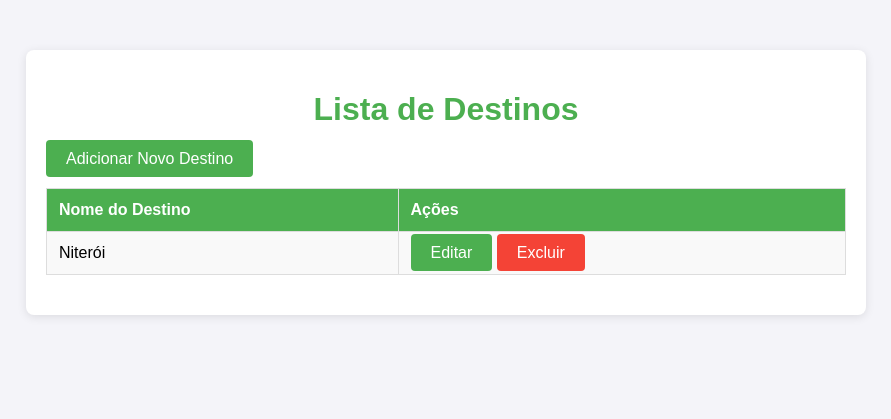
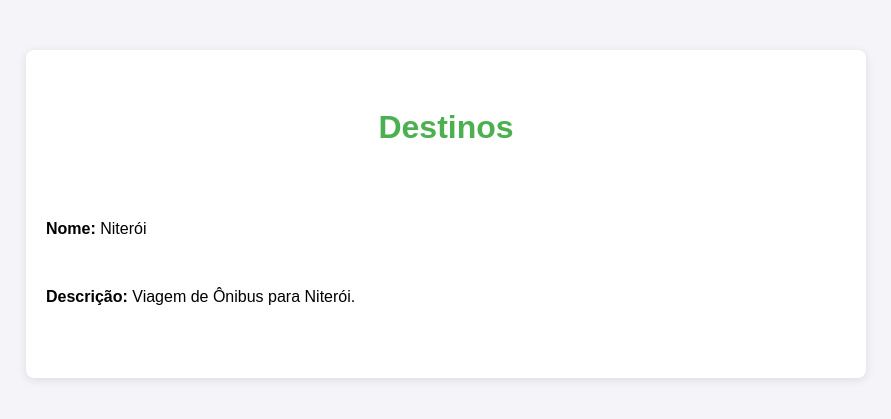
Before and after one commit to LuanRamalho/Python-com-Django-38---roteiros_de_viagem, a Django app: page /roteiros/roteiro/1/destinos/ in a window 1280 px wide. Shown: the top 419 px of the page, without its empty margins (194-1085 px from the left). Run offline with Django 5.2, Linux system fonts and the light colour scheme; data comes from the database, SQL or seed files in the repository.

Commit message:
listar_destinos.html

```diff
--- a/Python com Django 38 - roteiros_de_viagem/roteiros/templates/roteiros/listar_destinos.html
+++ b/Python com Django 38 - roteiros_de_viagem/roteiros/templates/roteiros/listar_destinos.html
@@ -16,6 +16,8 @@
             background-color: #fff;
             border-radius: 8px;
             box-shadow: 0 2px 10px rgba(0, 0, 0, 0.1);
+            word-wrap: break-word;
+            white-space: pre-line;
         }
         h1 {
             text-align: center;
@@ -32,6 +34,8 @@
         th, td {
             padding: 12px;
             text-align: left;
+            word-wrap: break-word;
+            white-space: pre-line;
         }
         th {
             background-color: #4CAF50;
@@ -55,31 +59,13 @@
 </head>
 <body>
     <div class="container">
-        <h1>Lista de Destinos</h1>
-        <a href="{% url 'criar_destino' roteiro.id %}" class="btn">Adicionar Novo Destino</a>
-        <table>
-            <thead>
-                <tr>
-                    <th>Nome do Destino</th>
-                    <th>Ações</th>
-                </tr>
-            </thead>
-            <tbody>
-                {% for destino in destinos %}
-                    <tr>
-                        <td>{{ destino.nome }}</td>
-                        <td>
-                            <a href="{% url 'editar_destino' destino.id %}" class="btn">Editar</a>
-                            <a href="{% url 'excluir_destino' destino.id %}" class="btn" style="background-color: #f44336;">Excluir</a>
-                        </td>
-                    </tr>
-                {% empty %}
-                    <tr>
-                        <td colspan="2" style="text-align: center;">Nenhum destino cadastrado.</td>
-                    </tr>
-                {% endfor %}
-            </tbody>
-        </table>
+        <h1>Destinos</h1>
+        {% for destino in destinos %}
+            <p><strong>Nome:</strong> {{ destino.nome }}</p>
+            <p><strong>Descrição:</strong> {{ destino.descricao }}</p>
+        {% empty %}
+            <p>Nenhum destino encontrado.</p>
+        {% endfor %}
     </div>
 </body>
 </html>
```
